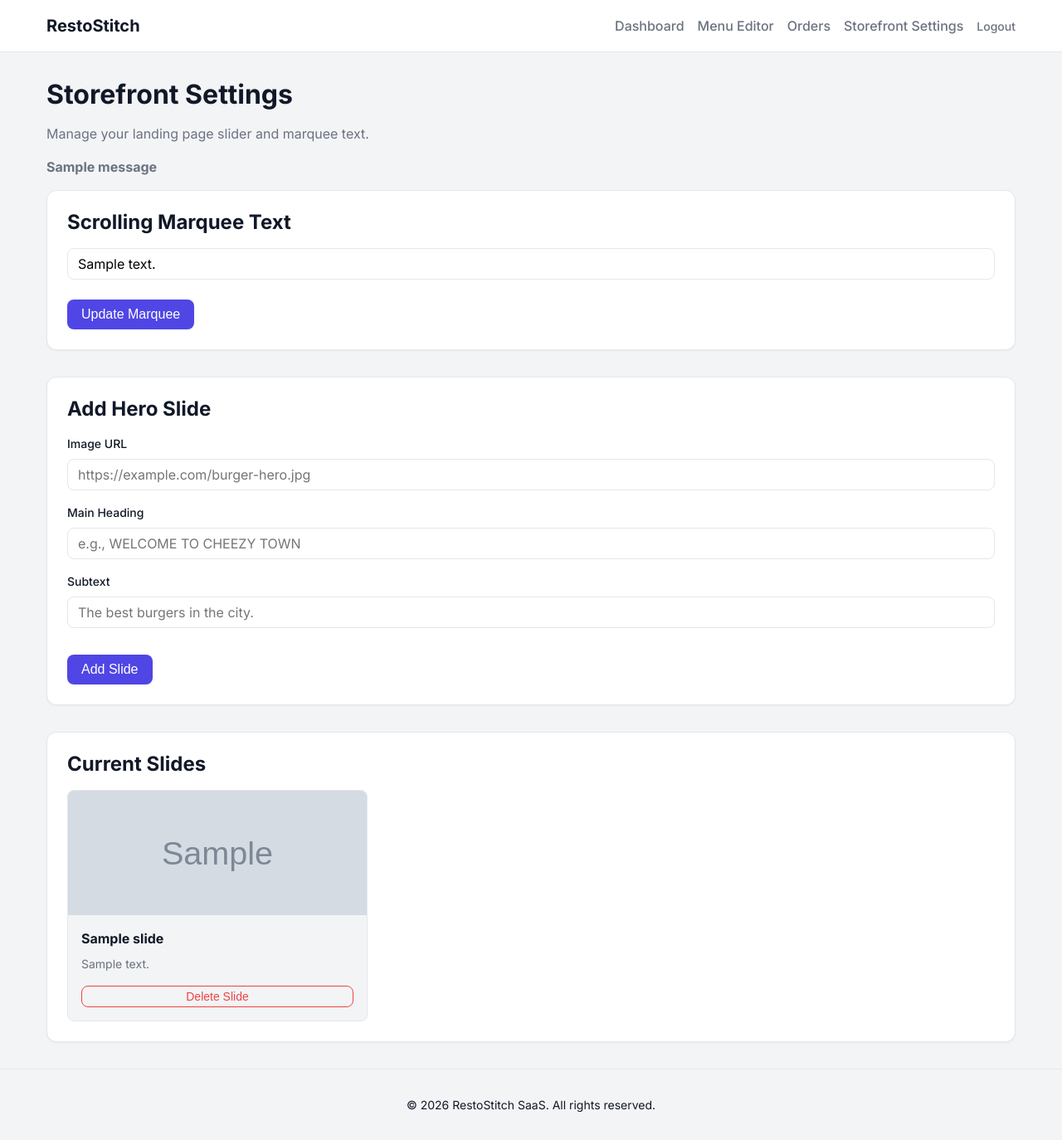
After one commit to hafeedul/Resturent_saas, a Flask app: page /settings in a window 1280 px wide. The commit adds this page. Shown: the whole page at 83% size. Run offline with Flask 3, Linux system fonts and the light colour scheme; the visitor is signed in with stand-in values (Sample User, id 1); tables that the repository leaves empty hold one stand-in row (values such as "Sample post"); grey boxes marked "Sample" are stand-in pictures; one stand-in notice (Sample message) is shown.

Commit message:
Add Editable Hero Slider and Storefront Content Settings

```diff
--- a/app/routes.py
+++ b/app/routes.py
@@ -1,7 +1,7 @@
 from flask import render_template, request, redirect, url_for, session, g, flash
 from flask import current_app as app
 from app import db
-from app.models import User, Restaurant, MenuItem, Order
+from app.models import User, Restaurant, MenuItem, Order, HeroSlide
 
 # The domain that hosts the main SaaS landing page
 # In production this might be 'restostitch.com', locally it's usually '127.0.0.1:5000' or 'localhost:5000'
@@ -29,7 +29,8 @@ def load_tenant():
             # Short-circuit the request for the homepage of the tenant
             if request.path == '/':
                 items = MenuItem.query.filter_by(restaurant_id=g.restaurant.id).all()
-                return render_template('storefront.html', restaurant=g.restaurant, items=items)
+                slides = HeroSlide.query.filter_by(restaurant_id=g.restaurant.id).all()
+                return render_template('storefront.html', restaurant=g.restaurant, items=items, slides=slides)
         else:
             return "Restaurant not found on this domain.", 404
 
@@ -304,6 +305,63 @@ def update_order_status(order_id):
 
     return redirect(url_for('orders'))
 
+@app.route('/settings', methods=['GET'])
+def settings():
+    if 'user_id' not in session: return redirect(url_for('login'))
+    user = db.session.get(User, session['user_id'])
+    restaurant = Restaurant.query.filter_by(owner_id=user.id).first()
+
+    slides = HeroSlide.query.filter_by(restaurant_id=restaurant.id).all()
+    return render_template('settings.html', restaurant=restaurant, slides=slides)
+
+@app.route('/settings/marquee', methods=['POST'])
+def update_marquee():
+    if 'user_id' not in session: return redirect(url_for('login'))
+    user = db.session.get(User, session['user_id'])
+    restaurant = Restaurant.query.filter_by(owner_id=user.id).first()
+
+    restaurant.marquee_text = request.form.get('marquee_text', '')
+    db.session.commit()
+    flash('Marquee text updated!')
+    return redirect(url_for('settings'))
+
+@app.route('/settings/slide/add', methods=['POST'])
+def add_slide():
+    if 'user_id' not in session: return redirect(url_for('login'))
+    user = db.session.get(User, session['user_id'])
+    restaurant = Restaurant.query.filter_by(owner_id=user.id).first()
+
+    image_url = request.form.get('image_url')
+    heading = request.form.get('heading')
+    subtext = request.form.get('subtext', '')
+
+    if image_url and heading:
+        new_slide = HeroSlide(
+            image_url=image_url,
+            heading=heading,
+            subtext=subtext,
+            restaurant_id=restaurant.id
+        )
+        db.session.add(new_slide)
+        db.session.commit()
+        flash('Slide added successfully!')
+
+    return redirect(url_for('settings'))
+
+@app.route('/settings/slide/delete/<int:slide_id>', methods=['POST'])
+def delete_slide(slide_id):
+    if 'user_id' not in session: return redirect(url_for('login'))
+    user = db.session.get(User, session['user_id'])
+    restaurant = Restaurant.query.filter_by(owner_id=user.id).first()
+
+    slide = db.session.get(HeroSlide, slide_id)
+    if slide and slide.restaurant_id == restaurant.id:
+        db.session.delete(slide)
+        db.session.commit()
+        flash('Slide deleted.')
+
+    return redirect(url_for('settings'))
+
 @app.route('/logout')
 def logout():
     session.pop('user_id', None)
--- a/app/templates/base.html
+++ b/app/templates/base.html
@@ -24,7 +24,10 @@
                 {% else %}
                     <!-- App Links (Logged in) -->
                     <a href="/dashboard" class="nav-item">Dashboard</a>
-                    <a href="/" class="nav-item text-sm">Logout</a>
+                    <a href="/menu" class="nav-item">Menu Editor</a>
+                    <a href="/orders" class="nav-item">Orders</a>
+                    <a href="/settings" class="nav-item">Storefront Settings</a>
+                    <a href="/logout" class="nav-item text-sm">Logout</a>
                 {% endif %}
             </div>
         </div>
--- /dev/null
+++ b/app/templates/settings.html
@@ -0,0 +1,80 @@
+{% extends "base.html" %}
+
+{% block content %}
+<div class="container mt-8">
+    <h2>Storefront Settings</h2>
+    <p class="text-muted">Manage your landing page slider and marquee text.</p>
+
+    {% with messages = get_flashed_messages() %}
+      {% if messages %}
+        <div style="color: var(--color-primary); margin-bottom: 1rem; font-weight: bold;">
+          {% for message in messages %}
+            <p>{{ message }}</p>
+          {% endfor %}
+        </div>
+      {% endif %}
+    {% endwith %}
+
+    <!-- Marquee Text Form -->
+    <div class="card" style="margin-bottom: 2rem;">
+        <h3>Scrolling Marquee Text</h3>
+        <form action="/settings/marquee" method="POST" style="margin-top: 1rem;">
+            <div class="form-group">
+                <input type="text" id="marquee_text" name="marquee_text" class="form-input" value="{{ restaurant.marquee_text }}" placeholder="e.g., 🔥 CHEEZY TOWN DEALS 🔥">
+            </div>
+            <button type="submit" class="btn btn-primary" style="margin-top: 0.5rem;">Update Marquee</button>
+        </form>
+    </div>
+
+    <!-- Add Slide Form -->
+    <div class="card" style="margin-bottom: 2rem;">
+        <h3>Add Hero Slide</h3>
+        <form action="/settings/slide/add" method="POST" style="margin-top: 1rem;">
+            <div class="form-group">
+                <label class="form-label" for="image_url">Image URL</label>
+                <input type="url" id="image_url" name="image_url" class="form-input" placeholder="https://example.com/burger-hero.jpg" required>
+            </div>
+
+            <div class="form-group">
+                <label class="form-label" for="heading">Main Heading</label>
+                <input type="text" id="heading" name="heading" class="form-input" placeholder="e.g., WELCOME TO CHEEZY TOWN" required>
+            </div>
+
+            <div class="form-group">
+                <label class="form-label" for="subtext">Subtext</label>
+                <input type="text" id="subtext" name="subtext" class="form-input" placeholder="The best burgers in the city.">
+            </div>
+
+            <button type="submit" class="btn btn-primary" style="margin-top: 1rem;">Add Slide</button>
+        </form>
+    </div>
+
+    <!-- Current Slides -->
+    <div class="card">
+        <h3 class="border-bottom pb-4">Current Slides</h3>
+
+        <div style="margin-top: 1rem;">
+            {% if slides %}
+                <div style="display: grid; gap: 1rem; grid-template-columns: repeat(auto-fill, minmax(300px, 1fr));">
+                {% for slide in slides %}
+                    <div style="border: 1px solid var(--color-border); border-radius: 8px; overflow: hidden; background-color: var(--color-background);">
+                        <div style="height: 150px; width: 100%; overflow: hidden;">
+                            <img src="{{ slide.image_url }}" style="width: 100%; height: 100%; object-fit: cover;">
+                        </div>
+                        <div style="padding: 1rem;">
+                            <strong style="display: block; margin-bottom: 0.5rem;">{{ slide.heading }}</strong>
+                            <p class="text-sm text-muted" style="margin-bottom: 1rem;">{{ slide.subtext }}</p>
+                            <form action="/settings/slide/delete/{{ slide.id }}" method="POST" style="margin: 0;">
+                                <button type="submit" class="btn" style="background: none; border: 1px solid var(--color-danger); color: var(--color-danger); padding: 0.25rem 0.5rem; font-size: 0.875rem; width: 100%;">Delete Slide</button>
+                            </form>
+                        </div>
+                    </div>
+                {% endfor %}
+                </div>
+            {% else %}
+                <p class="text-center text-muted" style="padding: 2rem;">No slides added yet. Your storefront will look empty!</p>
+            {% endif %}
+        </div>
+    </div>
+</div>
+{% endblock %}
```
Also changed, not shown: app/models.py (+13 -2 lines), app/templates/storefront.html (+97 -7 lines), seed.py (+27 -1 lines).
